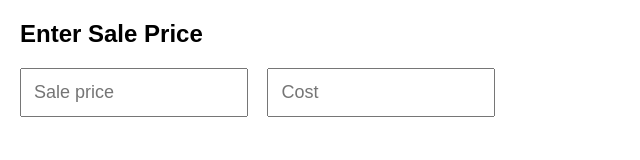
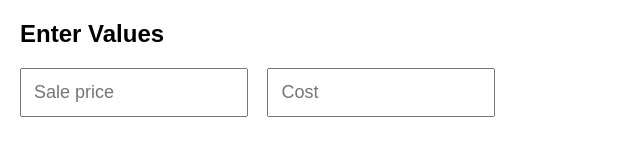
Before and after one commit to getnick1980/consignment-calculator, a plain HTML site: page index.html in a window 1280 px wide. Shown: the full height of the page, 0-640 px from the left. Drawn offline with Linux system fonts and the light colour scheme.

Commit message:
Update index.html

```diff
--- a/index.html
+++ b/index.html
@@ -10,7 +10,7 @@
 </head>
 <body>
 
-  <h2>Enter Sale Price</h2>
+  <h2>Enter Values</h2>
   <input type="number" id="salePrice" placeholder="Sale price" oninput="updateTable()">
   <input type="number" id="cost" placeholder="Cost" oninput="updateTable()">
 
```
